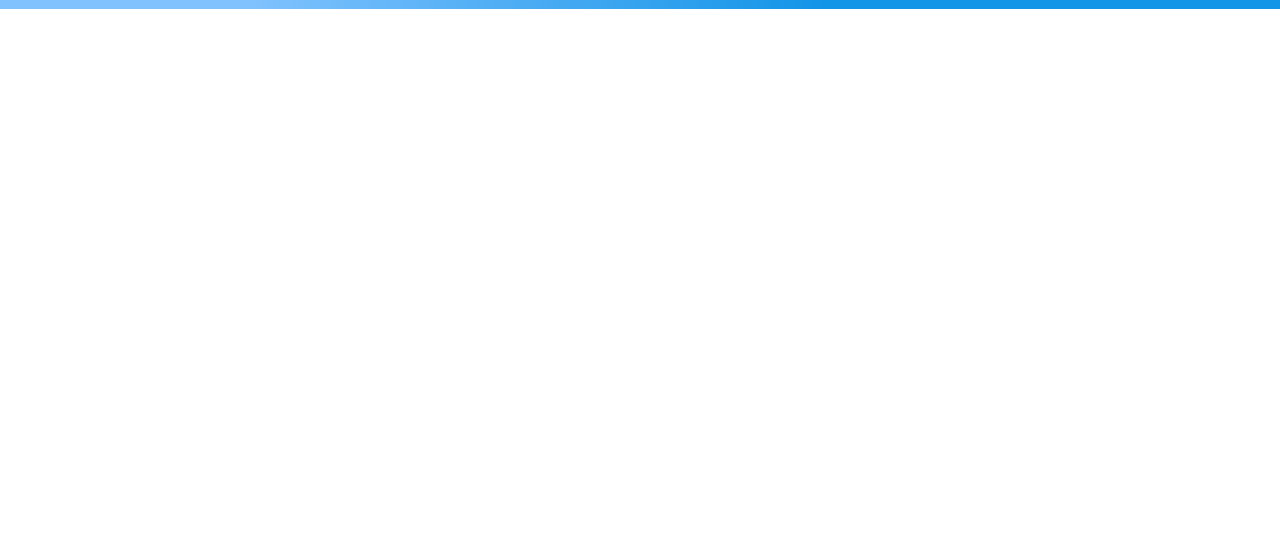
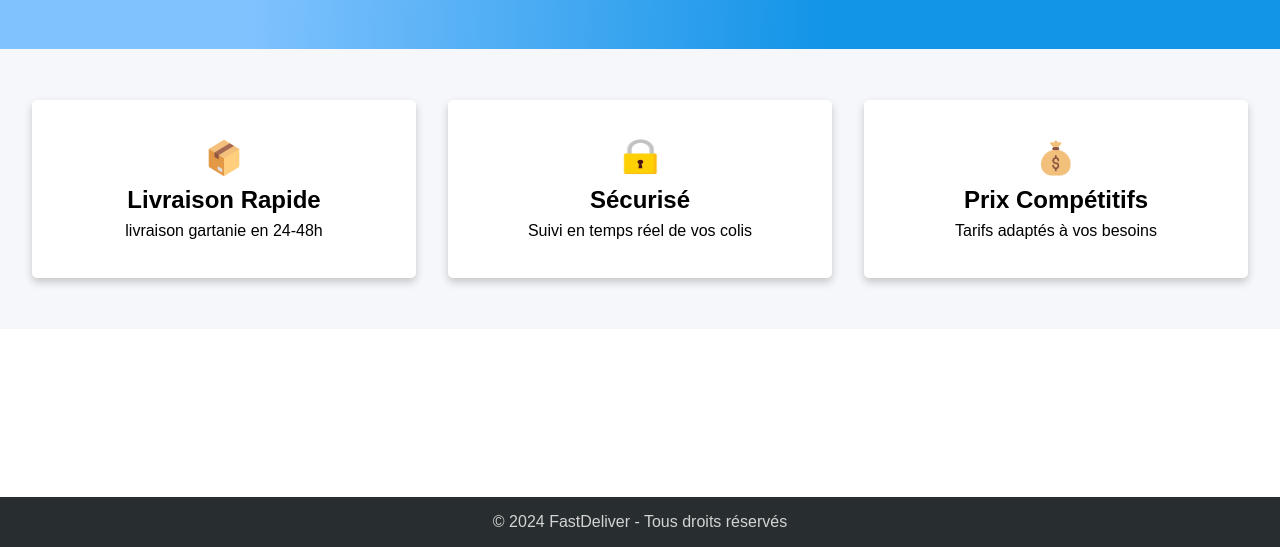
Before and after one commit to APorignaux/HelhaB2Q1-WebProject-FastDeliver, a plain HTML site: page deliveryapp-landing/index.html in a window 1280 px wide. Shown: the part 260-807 px from the top of the page. Drawn offline with Linux system fonts and the light colour scheme.

Commit message:
index.html V2

```diff
--- a/Styles/common.css
+++ b/Styles/common.css
@@ -1,6 +1,7 @@
 *{
     margin: 0;
     padding: 0;
+    font-family: "simplified arabic", sans-serif;
 }
 
 header{
@@ -11,3 +12,11 @@ header{
     text-align: center;
     padding: 1em 6em;
 }
+
+footer{
+    display: flex;
+    justify-content: center;
+    background-color: #282e30;
+    color: lightgrey;
+    padding: 1em 6em;
+}
--- a/Styles/index.css
+++ b/Styles/index.css
@@ -1,9 +1,14 @@
+main{
+    height: 86vh;
+    width: 100vw;
+}
+
 #suivi_de_colis{
     display: flex;
     flex-direction: column;
     justify-content: center;
     align-items: center;
-    height: 25vh;
+    height: 30vh;
     background: rgb(128,194,254);
     background: linear-gradient(93deg, rgba(128,194,254,1) 20%, rgba(18,148,231,1) 65%);
 }
@@ -37,3 +42,37 @@
     font-size: 10px;
     width: 23%;
 }
+
+#infos {
+    display: flex;
+    background: #f6f7fa;
+    justify-content: space-evenly;
+    width: 100%;
+    height: 35vh;
+}
+
+#infos > div{
+    margin-top: 4%;
+    margin-bottom: 4%;
+    background: white;
+    width: 30%;
+    display: flex;
+    flex-direction: column;
+    justify-content: center;
+    align-items: center;
+    border-radius: 5px;
+    box-shadow: 0 4px 8px rgba(0, 0, 0, 0.2);
+}
+
+#infos > div > *{
+    margin: 1%;
+}
+
+#infos img{
+    width: 40px;
+    height: 40px;
+}
+
+#blanc{
+    background: white;
+}
--- a/deliveryapp-landing/index.html
+++ b/deliveryapp-landing/index.html
@@ -20,6 +20,27 @@
                 <button type="submit">Suivre mon colis</button>
             </form>
         </div>
+        <div id="infos">
+            <div id="DivLivraison">
+                <img src="../Images/cartoonBoxImage.png" alt="colis">
+                <h2>Livraison Rapide</h2>
+                <p>livraison gartanie en 24-48h</p>
+            </div>
+            <div id="DivSecurite">
+                <img src="../Images/lockImage.jpeg" alt="cadenas">
+                <h2>Sécurisé</h2>
+                <p>Suivi en temps réel de vos colis</p>
+            </div>
+            <div id="DivPrix">
+                <img src="../Images/bagOfCoinImage.png" alt="sac de pièces">
+                <h2>Prix Compétitifs</h2>
+                <p>Tarifs adaptés à vos besoins</p>
+            </div>
+        </div>
     </main>
+    <footer>
+        <p>&copy; 2024 FastDeliver - Tous droits réservés</p>
+    </footer>
 </body>
+
 </html>
```
Also changed, not shown: Images/bagOfCoinImage.png (added), Images/cartoonBoxImage.png (added), Images/lockImage.jpeg (added).
